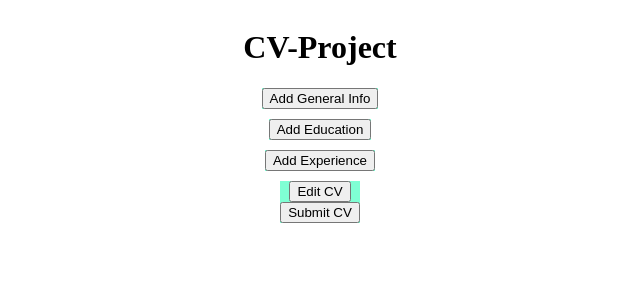
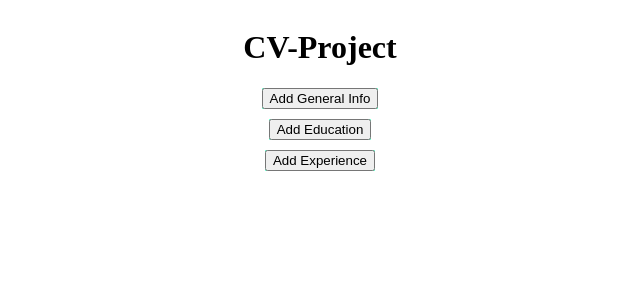
Before and after one commit to BrooksSuz/cv-project, a React (Create React App) app: page / in a window 1280 px wide. Shown: the top 300 px of the page, without its empty margins (320-960 px from the left). Built offline with nearby package versions, Linux system fonts and the light colour scheme.

Commit message:
Finishing touches

```diff
--- a/src/App.js
+++ b/src/App.js
@@ -13,23 +13,6 @@ class App extends Component {
     };
   }
 
-  onSubmitForm = (e) => {
-    e.preventDefault();
-    if (!this.state.showComponent) {
-      this.setState({
-        showComponent: true,
-      });
-    } else if (this.state.showComponent) {
-      this.setState({
-        showComponent: false,
-      });
-    }
-  };
-
-  editCV = () => {
-
-  };
-
   render() {
     return (
       <div className="app-container">
@@ -40,10 +23,6 @@ class App extends Component {
           <AddGeneralInfo />
           <AddEducation />
           <AddExperience />
-          <div className="submit-button-container">
-            <button type="button" onClick={this.editCV}>Edit CV</button>
-            <button type="submit" onClick={this.onSubmitForm}>Submit CV</button>
-          </div>
         </form>
 
       </div>
```
